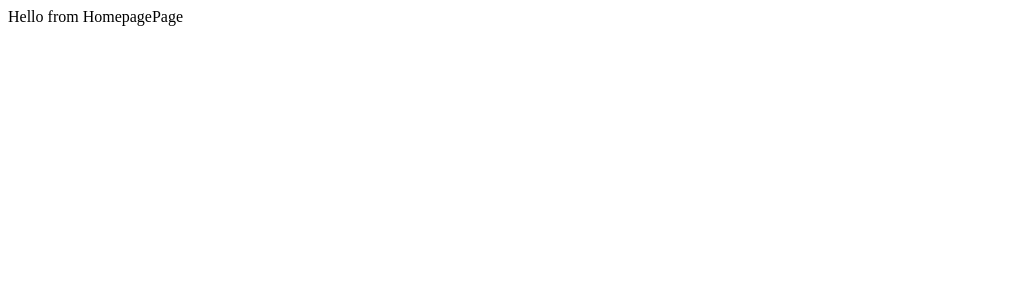
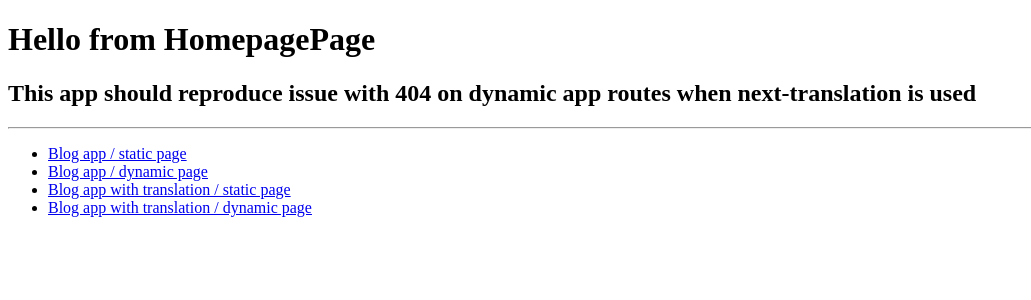
Before and after one commit to markky21/nextjs-13-next-translate-issue, a Next.js app: page / in a window 1280 px wide. Shown: the top 300 px of the page, without its empty margins (0-1031 px from the left). Built offline with nearby package versions, Linux system fonts and the light colour scheme.

Commit message:
chore: add test case

```diff
--- a/app/blog/slug/page.tsx
+++ b/app/blog-app-with-next-translate/static-page/page.tsx
@@ -8,8 +8,10 @@ export default async function Page() {
 
   return (
     <>
-      <h1>Hello, Home page! SLUG</h1>
-      <div>example: {example}</div>
+      <h1>Hello, Blog Static Page!</h1>
+      <h2>example with next-translate</h2>
+
+      <div>translation example: {example}</div>
     </>
   );
 }
--- a/package.json
+++ b/package.json
@@ -10,7 +10,7 @@
   "private": true,
   "dependencies": {
     "@nx/next": "16.3.2",
-    "next": "13.4.1",
+    "next": "13.4.7",
     "react": "18.2.0",
     "react-dom": "18.2.0",
     "tslib": "^2.3.0"
@@ -48,7 +48,7 @@
     "ts-jest": "^29.1.0",
     "ts-node": "10.9.1",
     "typescript": "~5.0.2",
-    "next-translate": "^2.3.0",
+    "next-translate": "^2.3.1",
     "next-translate-plugin": "^2.3.0"
   }
 }
--- a/pages/index.tsx
+++ b/pages/index.tsx
@@ -1,8 +1,32 @@
 import { GetStaticProps } from 'next';
 import React from 'react';
+import Link from 'next/link';
 
 export function HomepagePage() {
-  return <>Hello from HomepagePage</>;
+  return (
+    <>
+      <h1>Hello from HomepagePage</h1>
+      <h2>
+        This app should reproduce issue with 404 on dynamic app routes when
+        next-translation is used
+      </h2>
+      <hr />
+      <ul>
+        <li>
+          <Link href={'blog-app/static-page'}>Blog app / static page</Link>
+        </li>
+        <li>
+          <Link href={'blog-app/dynamic-page-123'}>Blog app / dynamic page</Link>
+        </li>
+        <li>
+          <Link href={'blog-app-with-next-translate/static-page'}>Blog app with translation / static page</Link>
+        </li>
+        <li>
+          <Link href={'blog-app-with-next-translate/dynamic-page-123'}>Blog app with translation / dynamic page</Link>
+        </li>
+      </ul>
+    </>
+  );
 }
 
 export default HomepagePage;
```
Also changed, not shown: app/blog-app-with-next-translate/[slug]/page.tsx (renamed from app/blog/[slug]/page.tsx, +4 -10 lines), app/blog-app/[slug]/page.tsx (added, +12 -0 lines), app/blog-app/static-page/page.tsx (added, +10 -0 lines), app/blog2/[slug]/page.tsx (deleted, +0 -20 lines), app/blog2/slug/page.tsx (deleted, +0 -9 lines), 2 other files (tests, documents, lock files or other folders).
